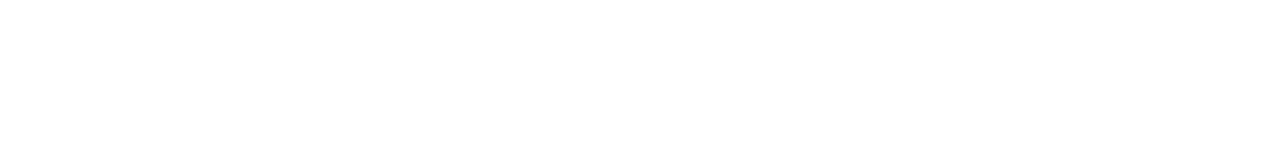
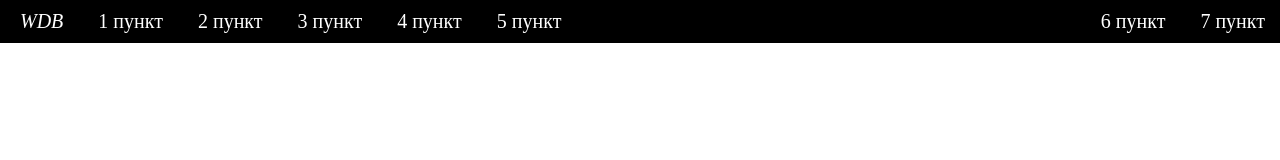
Before and after one commit to layfmee/welbex-landing-adaptive, a plain HTML site: page index.html in a window 1280 px wide. Drawn offline with Linux system fonts and the light colour scheme.

Commit message:
header v 1.0 no adaptive

```diff
--- /dev/null
+++ b/index.css
@@ -0,0 +1,30 @@
+body{
+    margin: 0px;
+}
+a{
+    color: #fff;
+    text-decoration: none; /*убираем нижнее подчеркивание у ссылки */
+}
+.header{
+    display: flex;
+    flex-wrap: wrap;
+    justify-content: space-between;
+    background: black;
+    color:#fff;
+}
+
+.header__section{
+    display: flex;
+    flex-wrap: wrap;
+    align-items: center; /*центрируем по вспомонательной оси */
+}
+
+.header__item{
+    padding: 10px 15px;
+    font-size: 20px;
+    margin-left: 5px;
+}
+
+.headerlogo{
+    font-style: italic;
+}
--- a/index.html
+++ b/index.html
@@ -1,11 +1,39 @@
 <!DOCTYPE html>
 <html lang="en">
-<head>
-    <meta charset="UTF-8">
-    <meta name="viewport" content="width=device-width, initial-scale=1.0">
-    <title>Documedffnt</title>
-</head>
-<body>
-
-</body>
+  <head>
+    <meta charset="UTF-8" />
+    <meta name="viewport" content="width=device-width, initial-scale=1.0" />
+    <title>Landing</title>
+    <link rel="stylesheet" href="index.css" />
+  </head>
+  <body>
+    <div class="header">
+      <div class="header__section">
+        <div class="header__item headerlogo">WDB</div>
+        <div class="header__item headerButton">
+          <a href="#">1 пункт</a>
+        </div>
+        <div class="header__item headerButton">
+          <a href="#">2 пункт</a>
+        </div>
+        <div class="header__item headerButton">
+          <a href="#">3 пункт</a>
+        </div>
+        <div class="header__item headerButton">
+          <a href="#">4 пункт</a>
+        </div>
+        <div class="header__item headerButton">
+          <a href="#">5 пункт</a>
+        </div>
+      </div>
+      <div class="header__section">
+        <div class="header__item headerButton">
+          <a href="#">6 пункт</a>
+        </div>
+        <div class="header__item headerButton">
+          <a href="#">7 пункт</a>
+        </div>
+      </div>
+    </div>
+  </body>
 </html>
```
